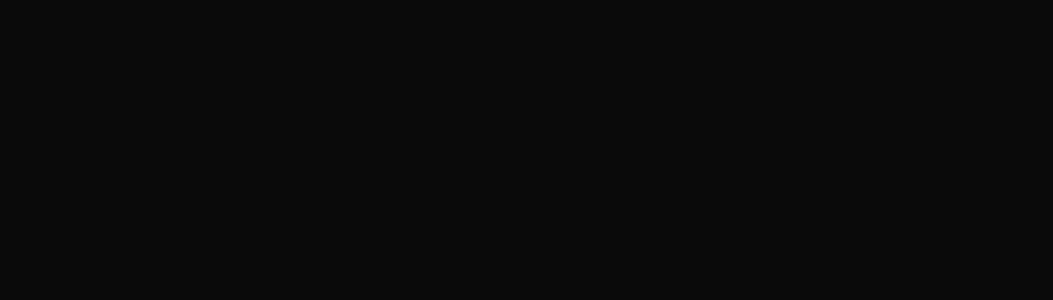
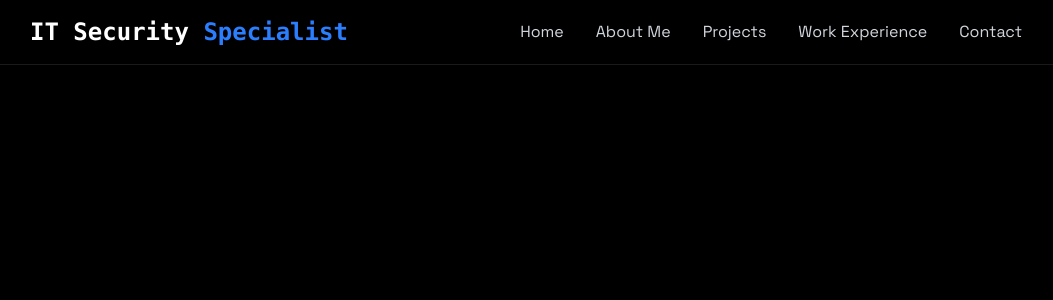
Before and after one commit to Apitpr0/Apitpr0.github.io, a React (Vite) app: page / in a window 1280 px wide. Shown: the top 300 px of the page, without its empty margins (114-1167 px from the left). Built offline with nearby package versions, Linux system fonts and the light colour scheme.

Commit message:
feature - mobileMenu and Navbar

```diff
--- a/src/App.jsx
+++ b/src/App.jsx
@@ -1,13 +1,20 @@
 import { useState } from "react";
-
 import "./App.css";
 import { LoadingScreen } from "./components/LoadingScreen";
+import { Navbar } from "./components/Navbar";
 import "./index.css";
+import {MobileMenu} from "./components/MobileMenu"
 function App() {
   const [isLoaded, setIsLoaded] = useState(false);
-
+  const [menuOpen, setMenuOpen] = useState(false);
   return (
-    <>{!isLoaded && <LoadingScreen onComplete={() => setIsLoaded(true)} />}</>
+    <>
+      {!isLoaded && <LoadingScreen onComplete={() => setIsLoaded(true)} />}
+      <div className='min-h-screen transition-opacity duration-700 ${isLoaded ? "opacity-100" : "opacity-0"} bg-black text-gray-100'>
+        <Navbar menuOpen={menuOpen} setMenuOpen={setMenuOpen} />
+        <MobileMenu menuOpen={menuOpen} setMenuOpen={setMenuOpen} />
+      </div>
+    </>
   );
 }
 
--- /dev/null
+++ b/src/components/MobileMenu.jsx
@@ -0,0 +1,66 @@
+import { useEffect } from "react";
+
+export const MobileMenu = ({ menuOpen, setMenuOpen }) => {
+  return (
+    <div
+      className={`fixed top-0 left-0 w-full bg-[rgba(10,10,10,0.8)] z-40 flex flex-col items-center justify-center transition-all duration-300 ease-in-out ${
+        menuOpen
+          ? "h-screen opacity-100 pointer-events-auto"
+          : "h-0 opacity-0 pointer-events-none"
+      }`}
+    >
+      <button
+        onClick={() => setMenuOpen(false)}
+        className="absolute top-6 right-8 text-white text-3xl focus:outline-none cursor-pointer"
+        aria-lanbel="Close menu"
+      >
+        &times;
+      </button>
+      <a
+        href="#home"
+        onClick={() => setMenuOpen(false)}
+        className={`text-2xl font-semibold text-white my-4 transform transition-transform duration-300 ${
+          menuOpen ? "opacity-100 translate-y-0" : "opacity-0 translate-y-5"
+        }`}
+      >
+        Home
+      </a>
+      <a
+        href="#about"
+        onClick={() => setMenuOpen(false)}
+        className={`text-2xl font-semibold text-white my-4 transform transition-transform duration-300 ${
+          menuOpen ? "opacity-100 translate-y-0" : "opacity-0 translate-y-5"
+        }`}
+      >
+        About Me
+      </a>
+      <a
+        href="#projects"
+        onClick={() => setMenuOpen(false)}
+        className={`text-2xl font-semibold text-white my-4 transform transition-transform duration-300 ${
+          menuOpen ? "opacity-100 translate-y-0" : "opacity-0 translate-y-5"
+        }`}
+      >
+        Projects
+      </a>
+      <a
+        href="#workexp"
+        onClick={() => setMenuOpen(false)}
+        className={`text-2xl font-semibold text-white my-4 transform transition-transform duration-300 ${
+          menuOpen ? "opacity-100 translate-y-0" : "opacity-0 translate-y-5"
+        }`}
+      >
+        Work Experience
+      </a>
+      <a
+        href="#contact"
+        onClick={() => setMenuOpen(false)}
+        className={`text-2xl font-semibold text-white my-4 transform transition-transform duration-300 ${
+          menuOpen ? "opacity-100 translate-y-0" : "opacity-0 translate-y-5"
+        }`}
+      >
+        Contact
+      </a>
+    </div>
+  );
+};
--- /dev/null
+++ b/src/components/Navbar.jsx
@@ -0,0 +1,57 @@
+import { useEffect } from "react";
+
+export const Navbar = ({ menuOpen, setMenuOpen }) => {
+  useEffect(() => {
+    document.body.style.overflow = menuOpen ? "hidden" : "";
+  }, [menuOpen]);
+
+  return (
+    <nav className="fixed top-0 w-full z-40 bg-[rgba(10, 10, 10, 0.8)] backdrop-blur-lg border-b border-white/10 shadow-lg">
+      <div className="max-w-5xl mx-auto px-4">
+        <div className="flex justify-between items-center h-16">
+          <a href="#home" className="font-mono text-2xl font-bold text-white">
+            IT Security <span className="text-blue-500">Specialist</span>
+          </a>
+          <div
+            className="w-7 h-5 relative cursor-pointer z-40 md:hidden"
+            onClick={() => setMenuOpen((prev) => !prev)}
+          >
+            &#9776;
+          </div>
+          <div className="hidden md:flex items-center space-x-8">
+            <a
+              href="#home"
+              className="text-gray-300 hover:text-white transition-colors"
+            >
+              Home
+            </a>
+            <a
+              href="#about"
+              className="text-gray-300 hover:text-white transition-colors"
+            >
+              About Me
+            </a>
+            <a
+              href="#projects"
+              className="text-gray-300 hover:text-white transition-colors"
+            >
+              Projects
+            </a>
+            <a
+              href="#workexp"
+              className="text-gray-300 hover:text-white transition-colors"
+            >
+              Work Experience
+            </a>
+            <a
+              href="#contact"
+              className="text-gray-300 hover:text-white transition-colors"
+            >
+              Contact
+            </a>
+          </div>
+        </div>
+      </div>
+    </nav>
+  );
+};
--- a/src/index.css
+++ b/src/index.css
@@ -9,6 +9,19 @@
 }
 
 @layer utilities{
+  @keyframes blink{
+    0%, 100%{
+      opacity: 1;
+    }
+    50%{
+      opacity: 0;
+    }
+  }
+
+  .animate-blink{
+    animation: blink 0.8s step-end infinite;
+  }
+
   @keyframes loading{
     0%{
       transform: translateX(-100%);
```
